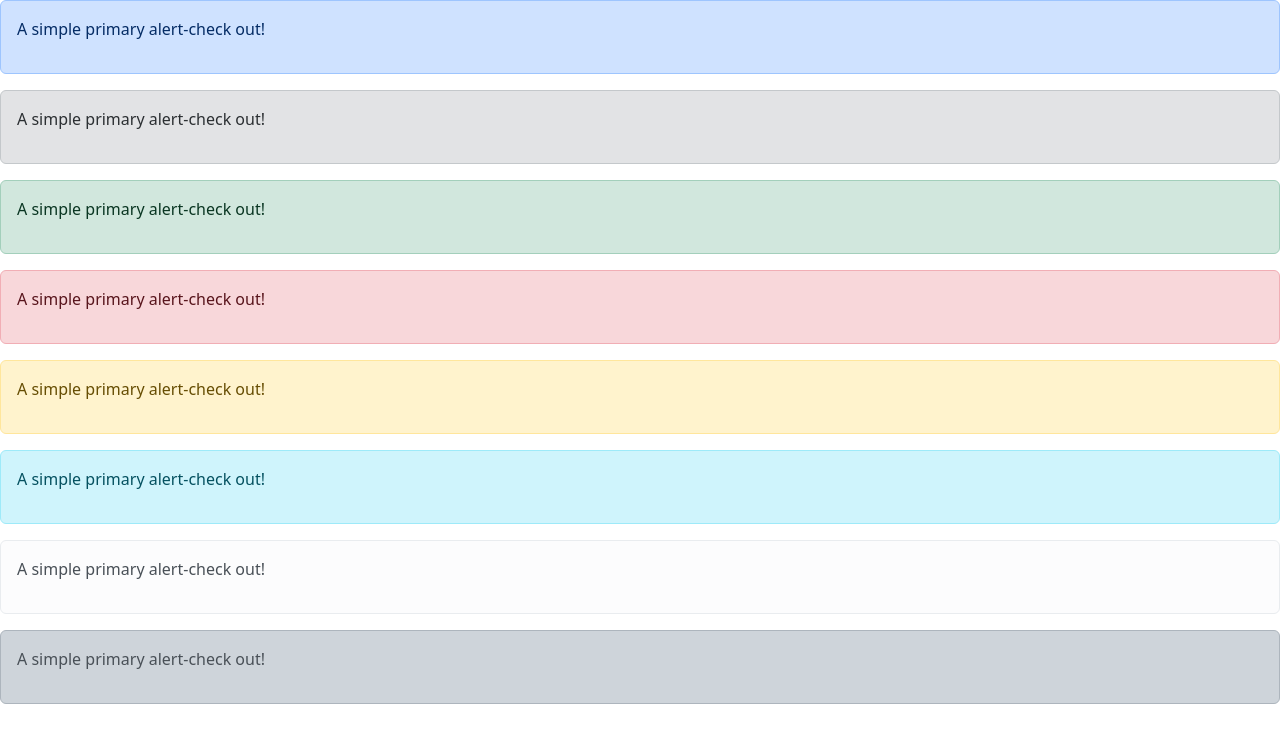
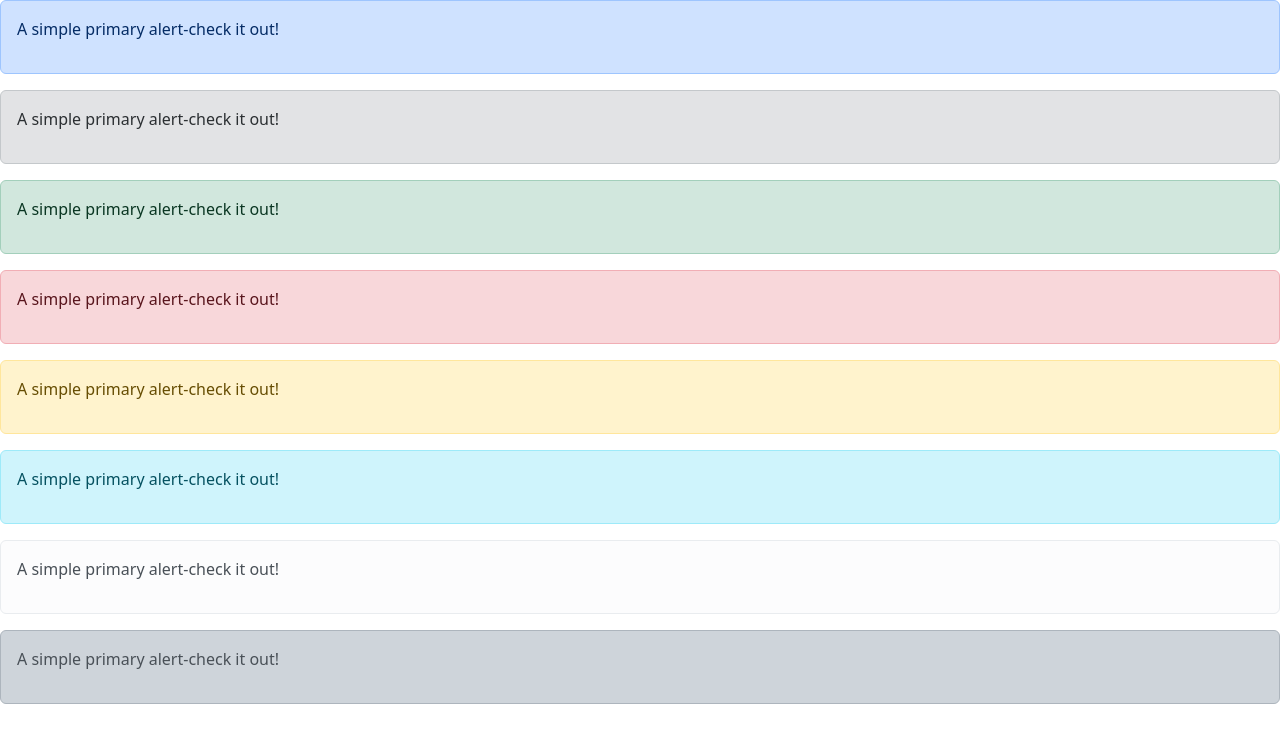
Before and after one commit to DPapidze/proeqti104, a plain HTML site: page index.html in a window 1280 px wide. Drawn offline with nearby package versions, Linux system fonts and the light colour scheme.

Commit message:
index.html

```diff
--- a/index.html
+++ b/index.html
@@ -8,28 +8,28 @@
 </head>
 <body>
     <div class="alert alert-primary">
-        <p>A simple primary alert-check out!</p>
+        <p>A simple primary alert-check it out!</p>
     </div>
     <div class="alert alert-secondary">
-        <p>A simple primary alert-check out!</p>
+        <p>A simple primary alert-check it out!</p>
     </div>
     <div class="alert alert-success">
-        <p>A simple primary alert-check out!</p>
+        <p>A simple primary alert-check it out!</p>
     </div>
     <div class="alert alert-danger">
-        <p>A simple primary alert-check out!</p>
+        <p>A simple primary alert-check it out!</p>
     </div>
     <div class="alert alert-warning">
-        <p>A simple primary alert-check out!</p>
+        <p>A simple primary alert-check it out!</p>
     </div>
     <div class="alert alert-info">
-        <p>A simple primary alert-check out!</p>
+        <p>A simple primary alert-check it out!</p>
     </div>
     <div class="alert alert-light">
-        <p>A simple primary alert-check out!</p>
+        <p>A simple primary alert-check it out!</p>
     </div>
     <div class="alert alert-dark">
-        <p>A simple primary alert-check out!</p>
+        <p>A simple primary alert-check it out!</p>
     </div>
 </body>
 </html>
```
